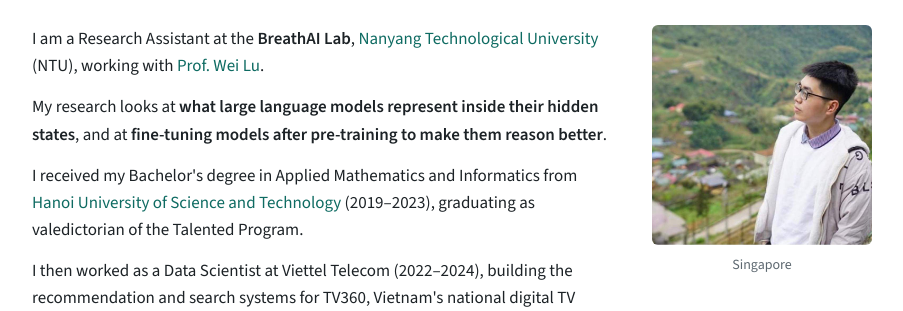
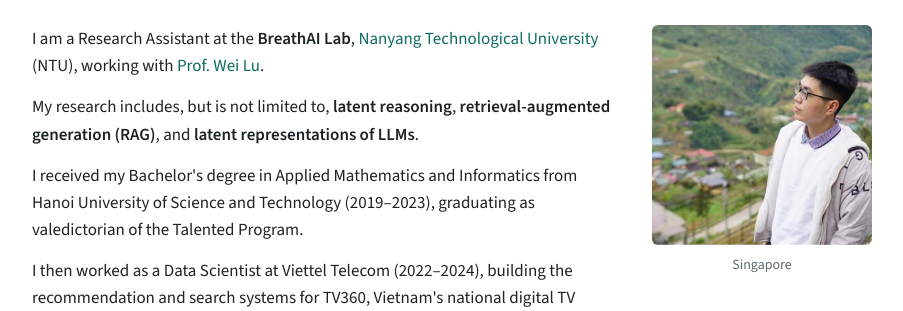
Before and after one commit to minhkks/minhkks.github.io, a plain HTML site: page index.html in a window 1280 px wide. Shown: the part 188-499 px from the top of the page, without its empty margins (188-1091 px from the left). Drawn offline with nearby package versions, Linux system fonts and the light colour scheme.

Commit message:
update bio

```diff
--- a/index.html
+++ b/index.html
@@ -205,8 +205,8 @@
   <div class="intro">
     <div>
       <p>I am a Research Assistant at the <b>BreathAI Lab</b>, <a href="https://www.ntu.edu.sg/">Nanyang Technological University</a> (NTU), working with <a href="https://scholar.google.com/citations?user=n41KN9AAAAAJ&hl=en">Prof. Wei Lu</a>.</p>
-      <p>My research looks at <b>what large language models represent inside their hidden states</b>, and at <b>fine-tuning models after pre-training to make them reason better</b>.</p>
-      <p>I received my Bachelor's degree in Applied Mathematics and Informatics from <a href="https://hust.edu.vn/">Hanoi University of Science and Technology</a> (2019–2023), graduating as valedictorian of the Talented Program.</p>
+      <p>My research includes, but is not limited to, <b>latent reasoning</b>, <b>retrieval-augmented generation (RAG)</b>, and <b>latent representations of LLMs</b>.</p>
+      <p>I received my Bachelor's degree in Applied Mathematics and Informatics from Hanoi University of Science and Technology</a> (2019–2023), graduating as valedictorian of the Talented Program.</p>
       <p>I then worked as a Data Scientist at Viettel Telecom (2022–2024), building the recommendation and search systems for TV360, Vietnam's national digital TV platform. In 2023, I won <a href="https://viettelfamily.com/news/hanh-trinh-voi-sang-kien-dat-giai-nhat-cua-viettel-digital-talent-2023">first place among 8,000 students in Viettel Digital Talent</a>.</p>
       <div class="links">
         <a href="mailto:minhna.workds@gmail.com">
@@ -252,7 +252,7 @@
     <div class="item">
       <span class="what">CMC OpenAI, AI Research Expert</span>
       <span class="when">Aug 2025 – present</span>
-      <p class="detail">Leading a team of 4 researchers on <b>VLegal-Bench</b>, the first public benchmark for Vietnamese legal reasoning in LLMs, with Dr. Nguyen Thi Ngoc Anh (HUST) and Prof. Binh Vu (SRH Heidelberg). Testing and adapting graph-based retrieval methods for large Vietnamese legal document collections.</p>
+      <p class="detail">Leading a team of 4 researchers on <b>VLegal-Bench</b>, the first public benchmark for Vietnamese legal reasoning in LLMs, with Dr. Nguyen Thi Ngoc Anh (HUST) and Prof. Binh Vu (SRH Heidelberg). Adapting graph-based retrieval methods for large Vietnamese legal document collections.</p>
     </div>
     <div class="item">
       <span class="what">VinUniversity, Research Assistant</span>
```
